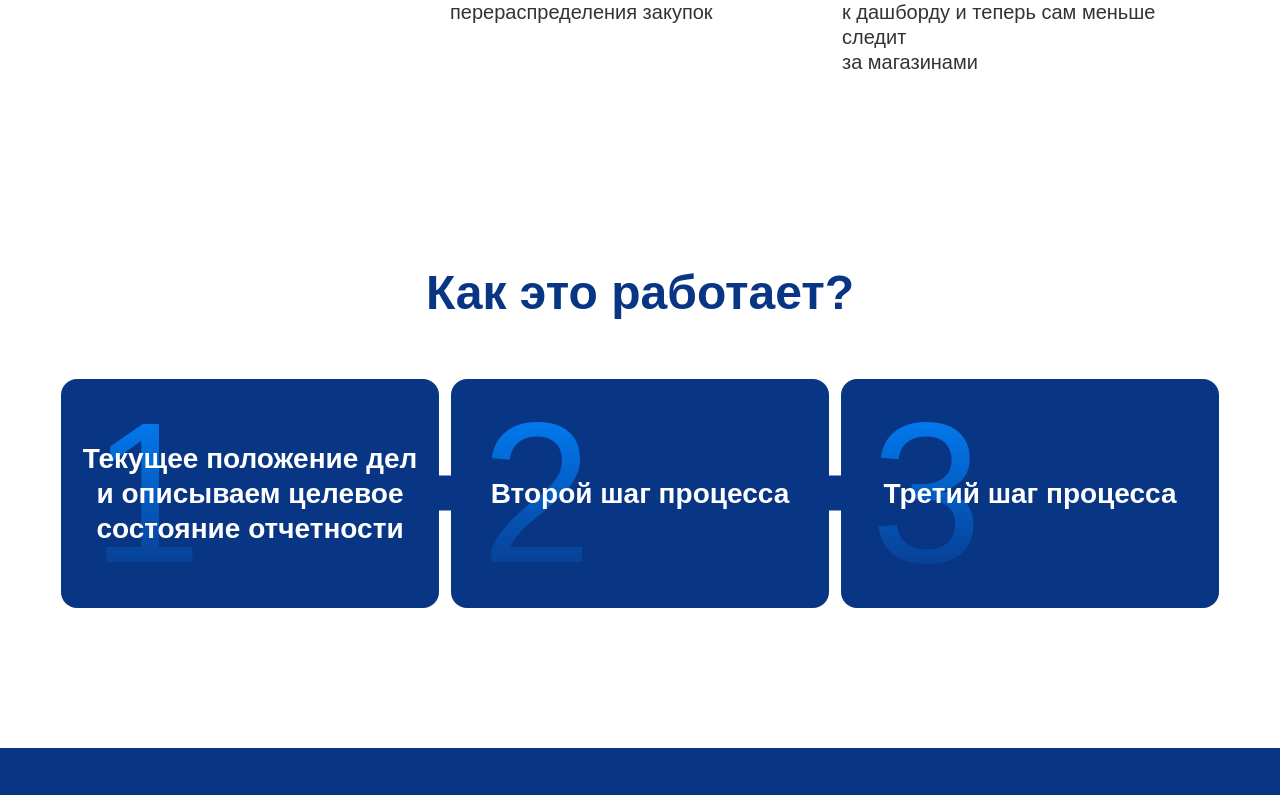
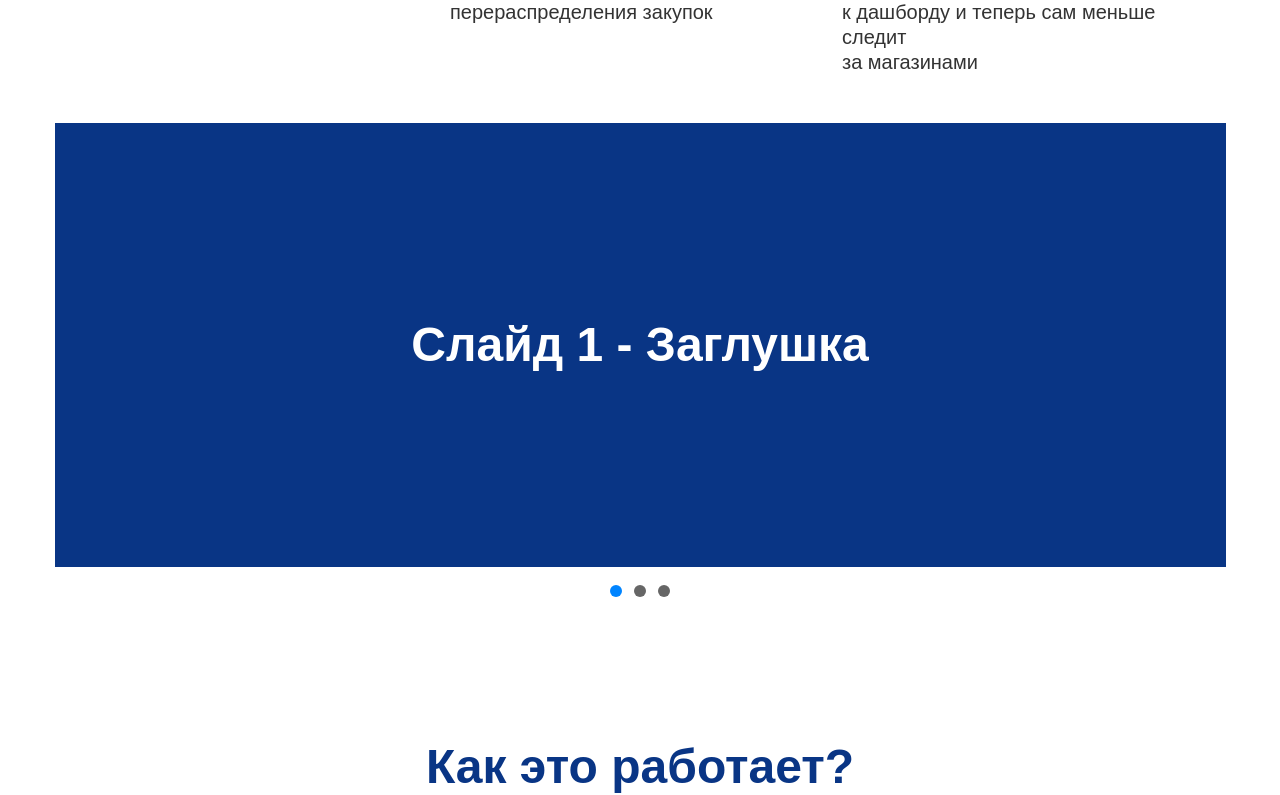
Before and after one commit to ivann1302/TrueTell, a React (Vite) app: page / in a window 1280 px wide. Shown: the part 6248-7043 px from the top of the page. Built offline with nearby package versions, Linux system fonts and the light colour scheme.

Commit message:
add slider-section and improve steps-section style

```diff
--- a/src/App.tsx
+++ b/src/App.tsx
@@ -8,6 +8,7 @@ import WhoIsItForSection from './sections/whoIsItFor/whoIsItFor';
 import PainPointsSection from './sections/pain-points-section/pain-points-section';
 import SolutionSection from './sections/solution-section/solution-section';
 import ResultsSection from './sections/results-section/results-section';
+import SliderSection from './sections/slider-section/slider-section';
 import StepsSection from './sections/steps-section/steps-section';
 import PricingSection from './sections/pricing-section/pricing-section';
 import { COLORS } from './styles/colors';
@@ -51,6 +52,8 @@ function App() {
 
       <ResultsSection />
 
+      <SliderSection />
+
       <StepsSection />
 
       <CTASection />
--- /dev/null
+++ b/src/sections/slider-section/slider-section.module.scss
@@ -0,0 +1,117 @@
+@use '../../styles/variables.scss' as *;
+
+.sliderSection {
+  width: 100%;
+  background: $white;
+  padding: 0;
+  display: flex;
+  justify-content: center;
+  align-items: center;
+}
+
+.container {
+  width: 1170px;
+  display: flex;
+  flex-direction: column;
+  align-items: center;
+}
+
+.sliderWrapper {
+  position: relative;
+  width: 1171px;
+  height: 444px;
+  overflow: hidden;
+}
+
+.slideContainer {
+  width: 100%;
+  height: 100%;
+  overflow: hidden;
+}
+
+.slidesTrack {
+  display: flex;
+  height: 100%;
+  transition: transform 0.3s ease-in-out;
+}
+
+.slide {
+  min-width: 100%;
+  height: 100%;
+  display: flex;
+  align-items: center;
+  justify-content: center;
+  background: $primary-blue;
+  position: relative;
+}
+
+.slideContent {
+  color: $white;
+  font-weight: 600;
+  font-size: 48px;
+  text-align: center;
+}
+
+// Стрелки навигации
+.navButton {
+  position: absolute;
+  top: 50%;
+  transform: translateY(-50%);
+  width: 60px;
+  height: 60px;
+  background: $white;
+  border: none;
+  border-radius: 50%;
+  display: flex;
+  align-items: center;
+  justify-content: center;
+  cursor: pointer;
+  color: $primary-blue;
+  transition: all 0.3s ease;
+  z-index: 10;
+
+  &:hover {
+    background: $white;
+    transform: translateY(-50%) scale(1.1);
+  }
+
+  svg {
+    width: 24px;
+    height: 24px;
+  }
+}
+
+.navButtonPrev {
+  left: 20px;
+}
+
+.navButtonNext {
+  right: 20px;
+}
+
+// Точки навигации
+.dotsContainer {
+  display: flex;
+  gap: 12px; // расстояние между точками 12px
+  margin-top: 18px; // точки ниже блока слайда на 18px
+  align-items: center;
+  justify-content: center;
+}
+
+.dot {
+  width: 12px;
+  height: 12px;
+  border-radius: 50%;
+  border: none;
+  background: $gray; // серые неактивные точки
+  cursor: pointer;
+  transition: background-color 0.3s ease;
+
+  &:hover {
+    background: $primary-blue-light;
+  }
+}
+
+.dotActive {
+  background: $primary-blue-light; // светло-голубая активная точка
+}
--- /dev/null
+++ b/src/sections/slider-section/slider-section.tsx
@@ -0,0 +1,99 @@
+import React, { useState } from 'react';
+import styles from './slider-section.module.scss';
+
+export const SliderSection: React.FC = () => {
+  const [currentSlide, setCurrentSlide] = useState(0);
+  const [isHovered, setIsHovered] = useState(false);
+
+  const slides = [
+    {
+      id: 1,
+      content: 'Слайд 1 - Заглушка'
+    },
+    {
+      id: 2,
+      content: 'Слайд 2 - Заглушка'
+    },
+    {
+      id: 3,
+      content: 'Слайд 3 - Заглушка'
+    }
+  ];
+
+  const nextSlide = () => {
+    setCurrentSlide((prev) => (prev + 1) % slides.length);
+  };
+
+  const prevSlide = () => {
+    setCurrentSlide((prev) => (prev - 1 + slides.length) % slides.length);
+  };
+
+  const goToSlide = (index: number) => {
+    setCurrentSlide(index);
+  };
+
+  return (
+    <section className={styles.sliderSection}>
+      <div className={styles.container}>
+        <div
+          className={styles.sliderWrapper}
+          onMouseEnter={() => setIsHovered(true)}
+          onMouseLeave={() => setIsHovered(false)}
+        >
+          <div className={styles.slideContainer}>
+            <div
+              className={styles.slidesTrack}
+              style={{ transform: `translateX(-${currentSlide * 100}%)` }}
+            >
+              {slides.map((slide) => (
+                <div key={slide.id} className={styles.slide}>
+                  <div className={styles.slideContent}>
+                    {slide.content}
+                  </div>
+                </div>
+              ))}
+            </div>
+          </div>
+
+          {/* Стрелки навигации */}
+          {isHovered && (
+            <>
+              <button
+                className={`${styles.navButton} ${styles.navButtonPrev}`}
+                onClick={prevSlide}
+                aria-label="Previous slide"
+              >
+                <svg width="24" height="24" viewBox="0 0 24 24" fill="none">
+                  <path d="M15 18L9 12L15 6" stroke="currentColor" strokeWidth="2" strokeLinecap="round" strokeLinejoin="round"/>
+                </svg>
+              </button>
+              <button
+                className={`${styles.navButton} ${styles.navButtonNext}`}
+                onClick={nextSlide}
+                aria-label="Next slide"
+              >
+                <svg width="24" height="24" viewBox="0 0 24 24" fill="none">
+                  <path d="M9 18L15 12L9 6" stroke="currentColor" strokeWidth="2" strokeLinecap="round" strokeLinejoin="round"/>
+                </svg>
+              </button>
+            </>
+          )}
+        </div>
+
+        {/* Точки навигации */}
+        <div className={styles.dotsContainer}>
+          {slides.map((_, index) => (
+            <button
+              key={index}
+              className={`${styles.dot} ${index === currentSlide ? styles.dotActive : ''}`}
+              onClick={() => goToSlide(index)}
+              aria-label={`Go to slide ${index + 1}`}
+            />
+          ))}
+        </div>
+      </div>
+    </section>
+  );
+};
+
+export default SliderSection;
--- a/src/sections/steps-section/steps-section.module.scss
+++ b/src/sections/steps-section/steps-section.module.scss
@@ -42,7 +42,7 @@
   border-radius: 16px;
   display: flex;
   flex-direction: column;
-  align-items: center;
+  align-items: left;
   justify-content: center;
   position: relative;
   z-index: 2;
@@ -75,6 +75,19 @@
   max-width: 340px;
 }
 
+.stepDescription {
+  font-weight: 400;
+  font-size: 16px;
+  line-height: 20px;
+  color: $white;
+  text-align: left;
+  margin: 12px 0 0 0;
+  padding: 0 20px;
+  position: relative;
+  z-index: 3;
+  max-width: 340px;
+}
+
 // Маленькие соединительные блоки между основными блоками
 .connector {
   position: absolute;
--- a/src/sections/steps-section/steps-section.tsx
+++ b/src/sections/steps-section/steps-section.tsx
@@ -5,7 +5,8 @@ export const StepsSection: React.FC = () => {
   const steps = [
     {
       number: '1',
-      title: 'Текущее положение дел и описываем целевое состояние отчетности'
+      title: 'Обсуждаем',
+      description: 'Текущее положение дел и описываем целевое состояние отчетности'
     },
     {
       number: '2',
@@ -27,6 +28,9 @@ export const StepsSection: React.FC = () => {
             <div key={index} className={styles.stepBlock}>
               <div className={styles.stepNumber}>{step.number}</div>
               <h3 className={styles.stepTitle}>{step.title}</h3>
+              {step.description && (
+                <p className={styles.stepDescription}>{step.description}</p>
+              )}
               {index < steps.length - 1 && (
                 <div className={styles.connector}></div>
               )}
```
